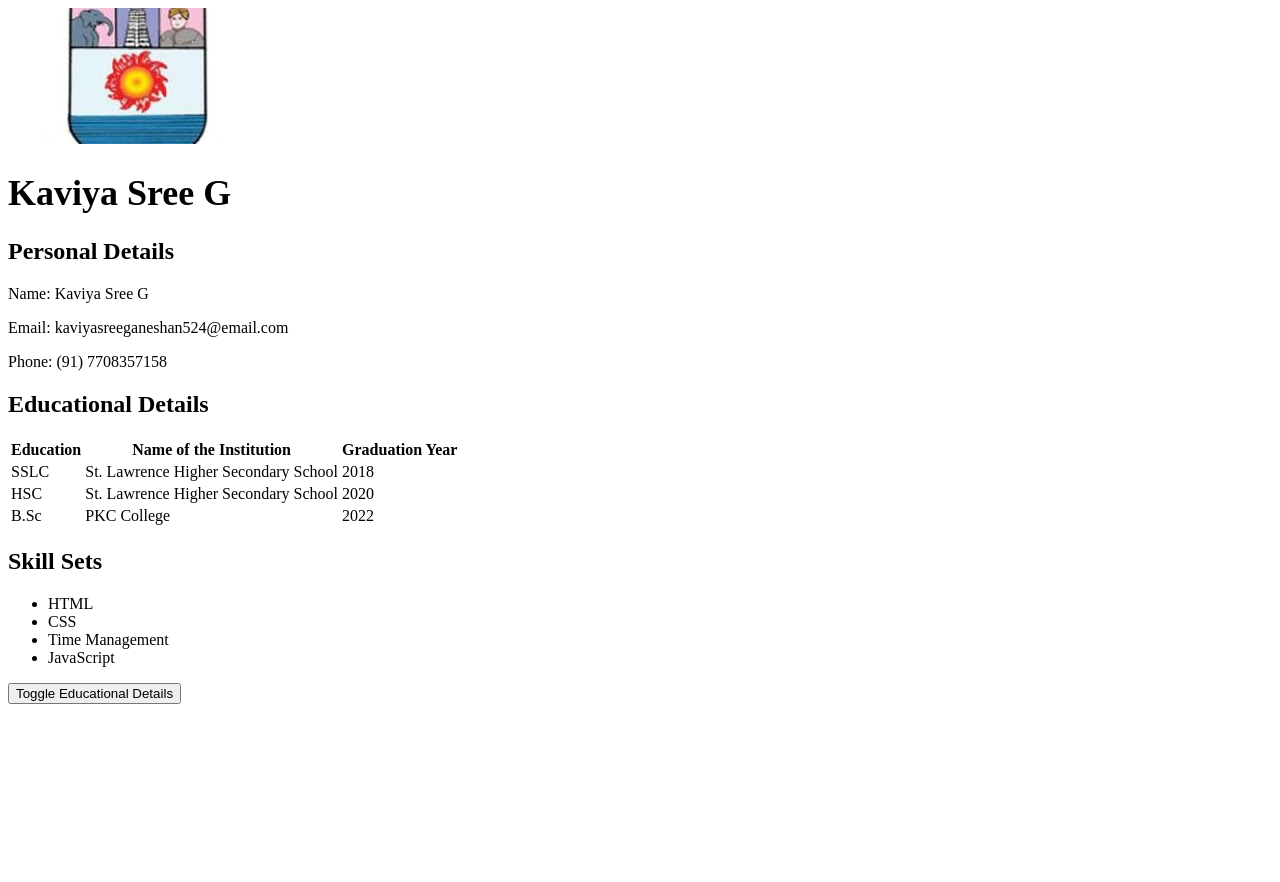
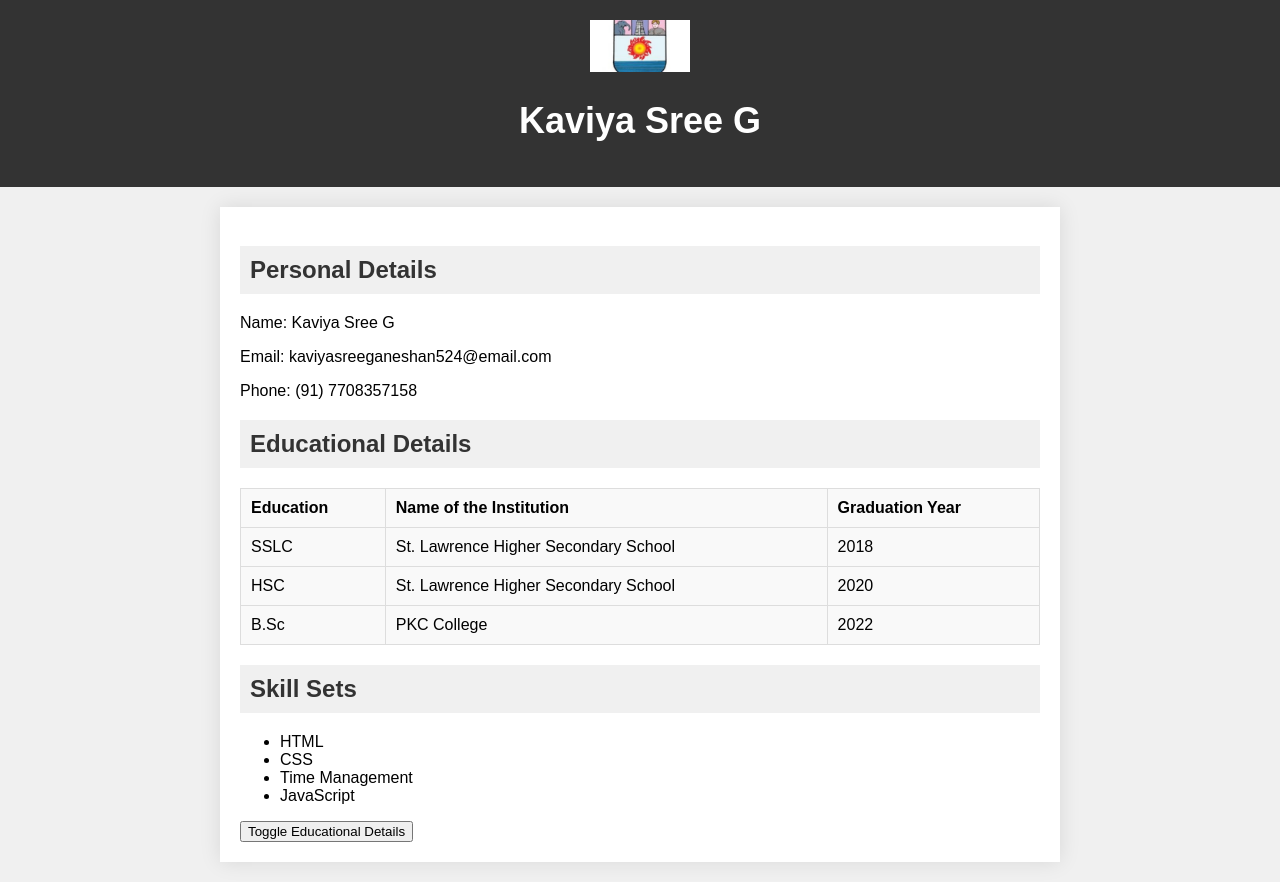
Before and after one commit to Kaviyasreeganeshan/DigitalPortfolio, a plain HTML site: page index.html in a window 1280 px wide. Before the commit the page ends 800 px from the top, so only its background shows below. Drawn offline with Linux system fonts and the light colour scheme.

Commit message:
index.html

```diff
--- a/index.html
+++ b/index.html
@@ -3,7 +3,47 @@
 <head>
     <title>Kaviya's Creation</title>
     <style>
-       /* Your CSS styles here */
+              body {
+            font-family: 'Arial', sans-serif;
+            margin: 0;
+            padding: 0;
+            background-color: #f0f0f0;
+        }
+        header {
+            background-color: #333;
+            color: #fff;
+            text-align: center;
+            padding: 20px;
+        }
+        .logo {
+            width: 100px;
+            height: auto;
+        }
+        .container {
+            max-width: 800px;
+            margin: 20px auto;
+            padding: 20px;
+            background-color: #fff;
+            box-shadow: 0 0 20px rgba(0, 0, 0, 0.1);
+        }
+        table {
+            width: 100%;
+            border-collapse: collapse;
+            margin-top: 20px;
+            background-color: #f9f9f9;
+        }
+        table, th, td {
+            border: 1px solid #ddd;
+        }
+        th, td {
+            padding: 10px;
+            text-align: left;
+        }
+        h2 {
+            color: #333;
+            background-color: #f0f0f0;
+            padding: 10px;
+        }
     </style>
 </head>
 <body>
```
